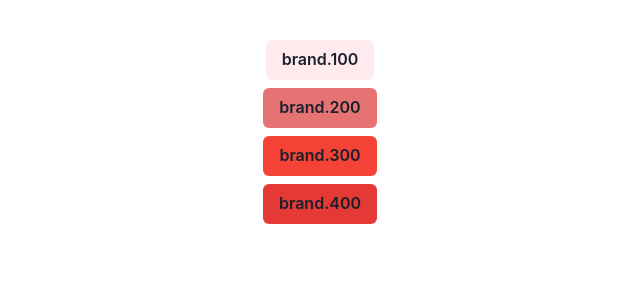
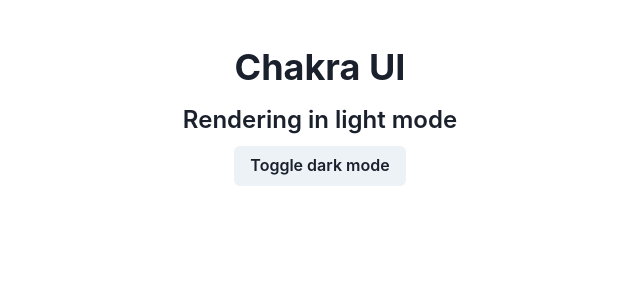
Before and after one commit to rulewrite/real-world-next.js, a Next.js app in the folder employee-directory-with-chakra-ui/: page / in a window 1280 px wide. Shown: the top 300 px of the page, without its empty margins (320-960 px from the left). Built offline with nearby package versions, Linux system fonts and the light colour scheme.

Commit message:
feat: 라이트, 다크 테마 적용

```diff
--- a/employee-directory-with-chakra-ui/src/pages/_document.tsx
+++ b/employee-directory-with-chakra-ui/src/pages/_document.tsx
@@ -1,13 +1,23 @@
-import { Html, Head, Main, NextScript } from 'next/document'
+import { ColorModeScript, extendTheme } from '@chakra-ui/react';
+import { Head, Html, Main, NextScript } from 'next/document';
+
+const config = {
+  useSystemColorMode: true,
+};
+
+const theme = extendTheme({
+  config,
+});
 
 export default function Document() {
   return (
     <Html lang="en">
       <Head />
       <body>
+        <ColorModeScript initialColorMode={theme.config.initialColorMode} />
         <Main />
         <NextScript />
       </body>
     </Html>
-  )
+  );
 }
--- a/employee-directory-with-chakra-ui/src/pages/index.tsx
+++ b/employee-directory-with-chakra-ui/src/pages/index.tsx
@@ -1,12 +1,21 @@
-import { Button, VStack } from '@chakra-ui/react';
+import { Button, Text, VStack, useColorMode } from '@chakra-ui/react';
 
 export default function Home() {
+  const { colorMode, toggleColorMode } = useColorMode();
+
   return (
     <VStack padding="10">
-      <Button backgroundColor="brand.100">brand.100</Button>
-      <Button backgroundColor="brand.200">brand.200</Button>
-      <Button backgroundColor="brand.300">brand.300</Button>
-      <Button backgroundColor="brand.400">brand.400</Button>
+      <Text fontSize="4xl" fontWeight="bold" as="h1">
+        Chakra UI
+      </Text>
+
+      <Text fontSize="2xl" fontWeight="semibold" as="h2">
+        Rendering in {colorMode} mode
+      </Text>
+
+      <Button aria-label="UI Theme" onClick={toggleColorMode}>
+        Toggle {colorMode === 'light' ? 'dark' : 'light'} mode
+      </Button>
     </VStack>
   );
 }
```
